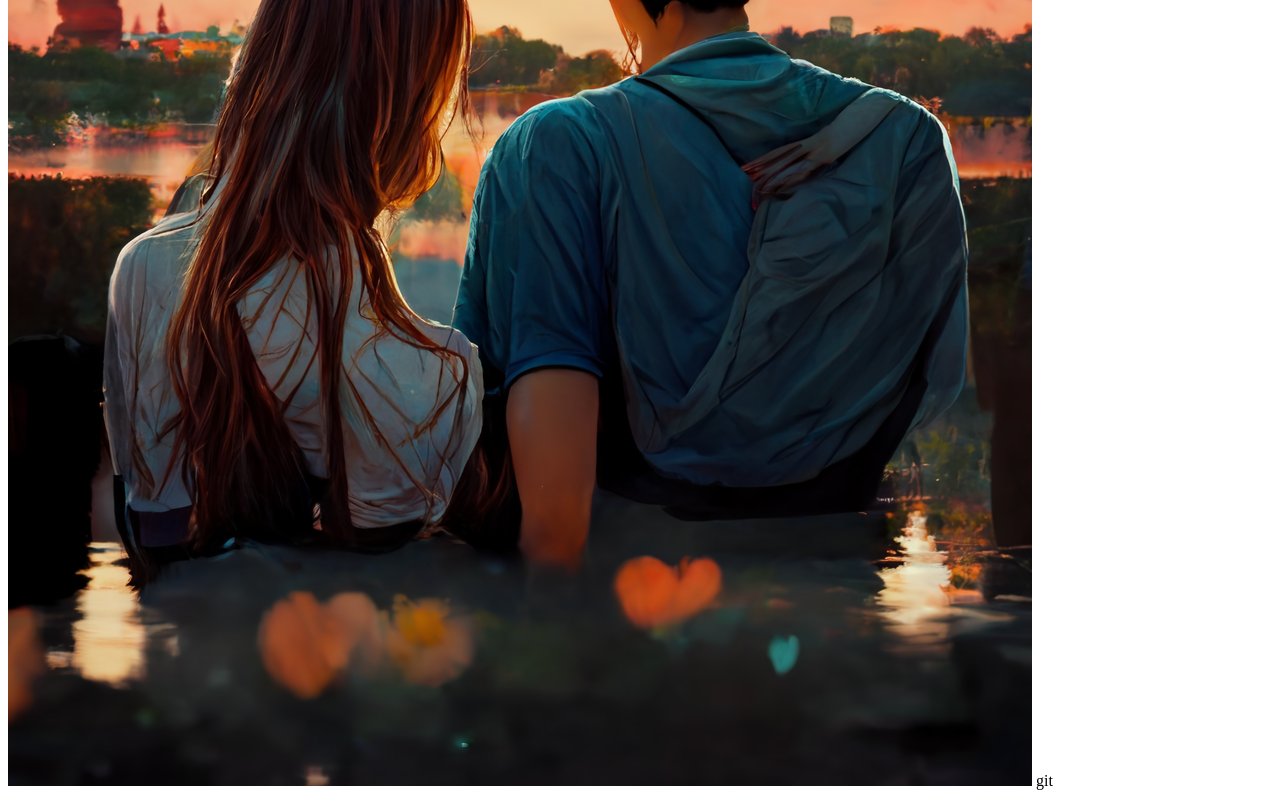
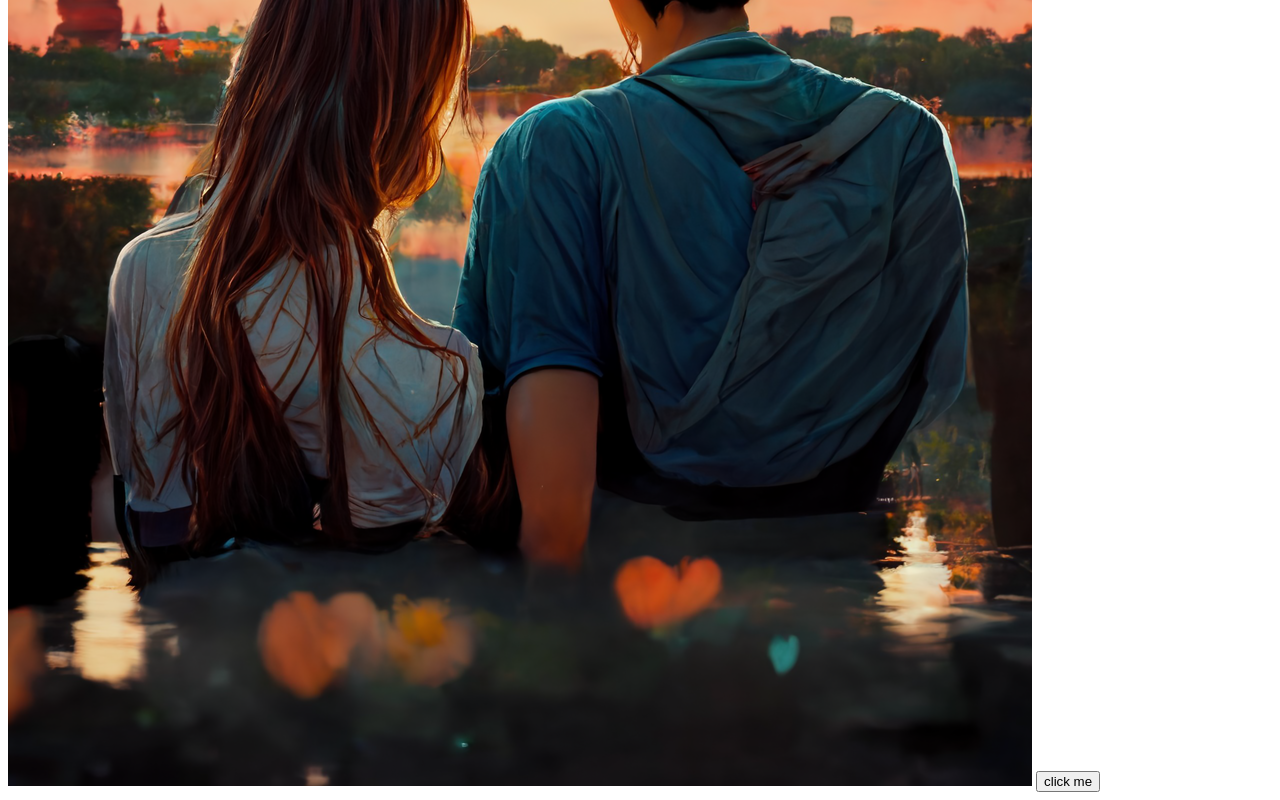
Before and after one commit to mrosman69/my-first-website, a plain HTML site: page my-first-website/index.html in a window 1280 px wide. Shown: the part 370-1170 px from the top of the page. Drawn offline with Linux system fonts and the light colour scheme; files whose address does not match are found by name.

Commit message:
added button

```diff
--- a/my-first-website/index.html
+++ b/my-first-website/index.html
@@ -10,4 +10,6 @@
     <p>Lorem, ipsum dolor sit amet consectetur adipisicing elit. Alias repellendus eius voluptates. Ullam aliquam exercitationem corrupti atque quibusdam vero, consequuntur, quas enim, id est laudantium rem et. Consequatur, suscipit deleniti!</p>
 </body>
 <img src="m1.png" alt="">
-</html>git
+<button>click me</button>
+</html>
+</html>
```
